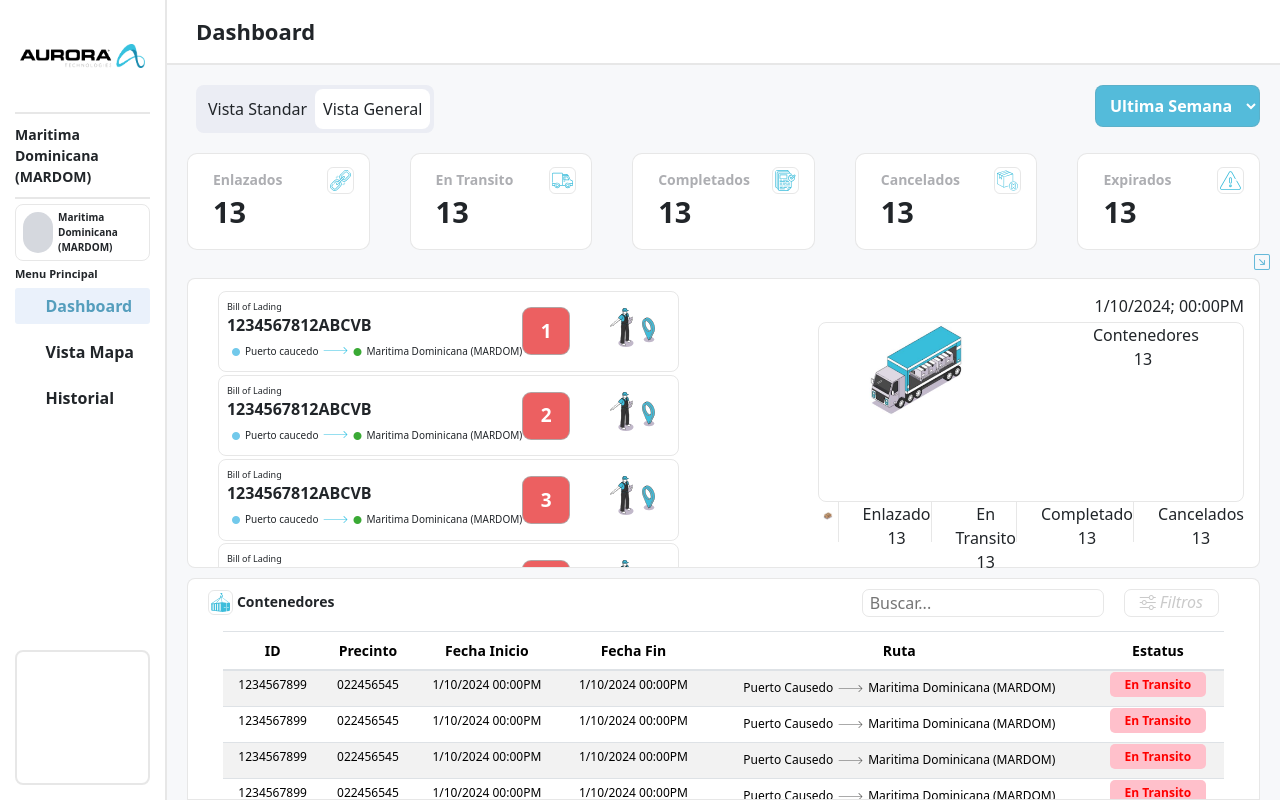
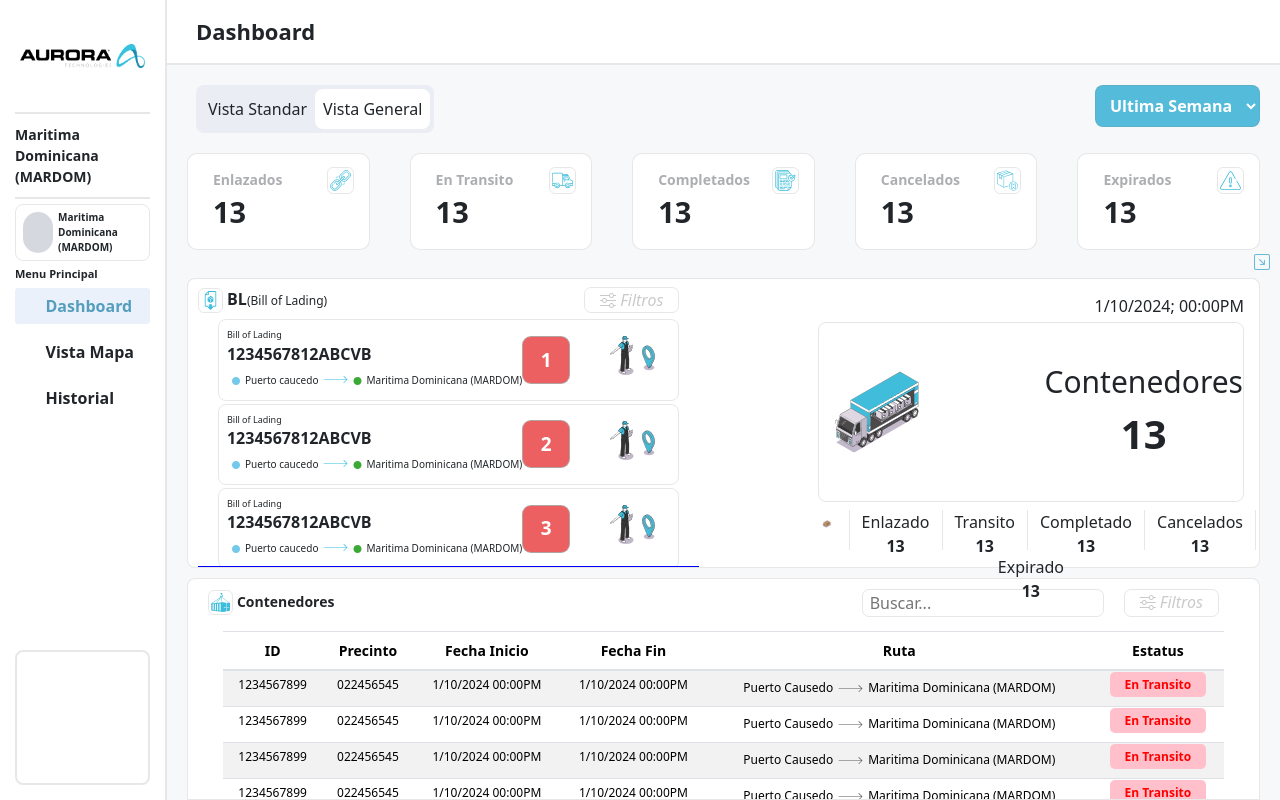
Before and after one commit to Aurora-Technologies-GPS/template-transfers, a Vue app: page /clientpage/1 in a window 1280 px wide. Built offline with nearby package versions, Linux system fonts and the light colour scheme; what vue-cookies would draw is missing.

Commit message:
vista General 100%

```diff
--- a/src/components/VistaGeneralList.vue
+++ b/src/components/VistaGeneralList.vue
@@ -5,8 +5,24 @@
 		<div class="rowMenu" style="height: 36vh">
 
 			<div class="contenedorLeft">
+				<div style="height: 10%; background: white;">
 
-				<VistaStandarList :vista="1" style="border: none; "/>
+
+					<div class="rowMenu" style="padding-top: 8px;"> <!-- columnaName -->
+
+						<div>
+							<img class="icons" src="../assets/icons/bl.svg">
+							<strong> BL</strong><span style="font-size: 12px;">(Bill of Lading)</span>
+						</div>
+
+						<div class="softBorders">
+							<i class="bi bi-sliders filter"> Filtros</i>
+						</div>
+					</div>
+
+				</div>
+
+				<VistaStandarList :vista="1" style="border: none; height: 90%;"/>
 
 
 			</div>
@@ -16,25 +32,26 @@
 				<div class="text-right mb-1">1/10/2024; 00:00PM</div>
 				<div class="cuadro">
 
-					<div class="row">
+					<div class="row" style="height: 100%;">
 
-						<div class="col cuadroTexto">
-							<img class="imagen" style="" height="100" src="../assets/camionAzul.png">
+						<div class="col cuadroImagen">
+							<img class="imagen" style="" height="100" src="../assets/camionAzul.svg">
 
 						</div>
 
 
 
 
-						<div class="col cuadroTexto">
-							<div class="imagen text-center">
-								<div>
-									Contenedores
-								</div>
-								<div>
-									13
-								</div>
+						<div class="col cuadroTexto" >
+
+							<div class="text-center">
+
+									<div class="cuadroTextoTitle" >Contenedores</div>
+									<div class="cuadroTextoValue">13</div>
+
 							</div>
+
+
 
 						</div>
 
@@ -44,36 +61,42 @@
 
 
 				<div class="row text-center">
-					<div class="col">
-						<div class="borderRight">
+					<div class="col borderRight">
+						<div >
 							<img class="imagen" style="" height="100" src="../assets/carga.png">
 
 						</div>
 					</div>
-					<div class="col">
-						<div class="borderRight">
+					<div class="col borderRight">
+						<div>
 							<div>Enlazado</div>
-							<div>13</div>
+							<div class="statusValue">13</div>
 
 						</div>
 					</div>
 
-					<div class="col">
-						<div class="borderRight">
-							<div>En Transito</div>
-							<div>13</div>
+					<div class="col borderRight">
+						<div >
+							<div>Transito</div>
+							<div class="statusValue">13</div>
 						</div>
 					</div>
-					<div class="col">
-						<div class="borderRight">
+					<div class="col borderRight">
+						<div >
 							<div>Completado</div>
-							<div>13</div>
+							<div class="statusValue">13</div>
 						</div>
 					</div>
-					<div class="col">
+					<div class="col borderRight">
 						<div >
 							<div>Cancelados</div>
-							<div>13</div>
+							<div class="statusValue">13</div>
+						</div>
+					</div>
+					<div class="col borderRightLast">
+						<div >
+							<div>Expirado</div>
+							<div class="statusValue">13</div>
 						</div>
 					</div>
 
@@ -106,6 +129,38 @@
 .rowMenu {
 	display: flex;
 	justify-content: space-between;
+	/*padding-bottom: 5px;*/
+}
+
+
+.softBorders {
+	margin-right: 20px;
+	border: solid 1px;
+	border-color: #80808030;
+	border-radius: 7px 7px 7px 7px;
+}
+
+
+.titlePop {
+	padding: 2px;
+	padding-left: 4px;
+	font-size: 14px;
+	font-weight: 600;
+}
+
+.icons {
+	width: 25px;
+	border: solid 1px;
+	border-color: #80808030;
+	padding: 2px;
+	border-radius: 6px 6px 6px 6px;
+}
+
+.filter {
+	padding-left: 15px;
+	padding-right: 15px;
+	cursor: pointer;
+	color: #cacaca;
 }
 
 .cuadro {
@@ -122,13 +177,35 @@
 	width: 43%;
 }
 
+.cuadroImagen{
+	display: flex;
+	padding-left:5%;
+	/*justify-content: center;*/
+	/*align-items: center;*/
+	height: 100%;
+
+
+}
+
 
 .cuadroTexto {
-	display: flex;
-	justify-content: center;
-	align-items: center;
-	height: 100%;
+	margin-top: auto;
+	margin-bottom: auto;
+
+	display: flex
+	/* Ocupa todo el espacio disponible */
 }
+
+.cuadroTextoTitle{
+	font-size: 30px;
+
+}
+
+.cuadroTextoValue{
+	font-size: 40px;
+	font-weight: 600;
+}
+
 
 .imagen {
 	max-width: 50%;
@@ -136,12 +213,25 @@
 }
 
 .borderRight {
+	margin-top: 8px;
 	border-right: solid 1px;
 	border-color: #80808030;
+
 	height: 40px;
 }
+
+.statusValue{
+	font-weight: 600;
+}
+
+.borderRightLast{
+	margin-top: 5px;
+	height: 40px;
+}
+
 .contenedorLeft{
 	min-width: 45%;
+	background-color: blue;
 }
 
 </style>
```
Also changed, not shown: src/assets/camionAzul.png (deleted), src/assets/camionAzul.svg (added).
